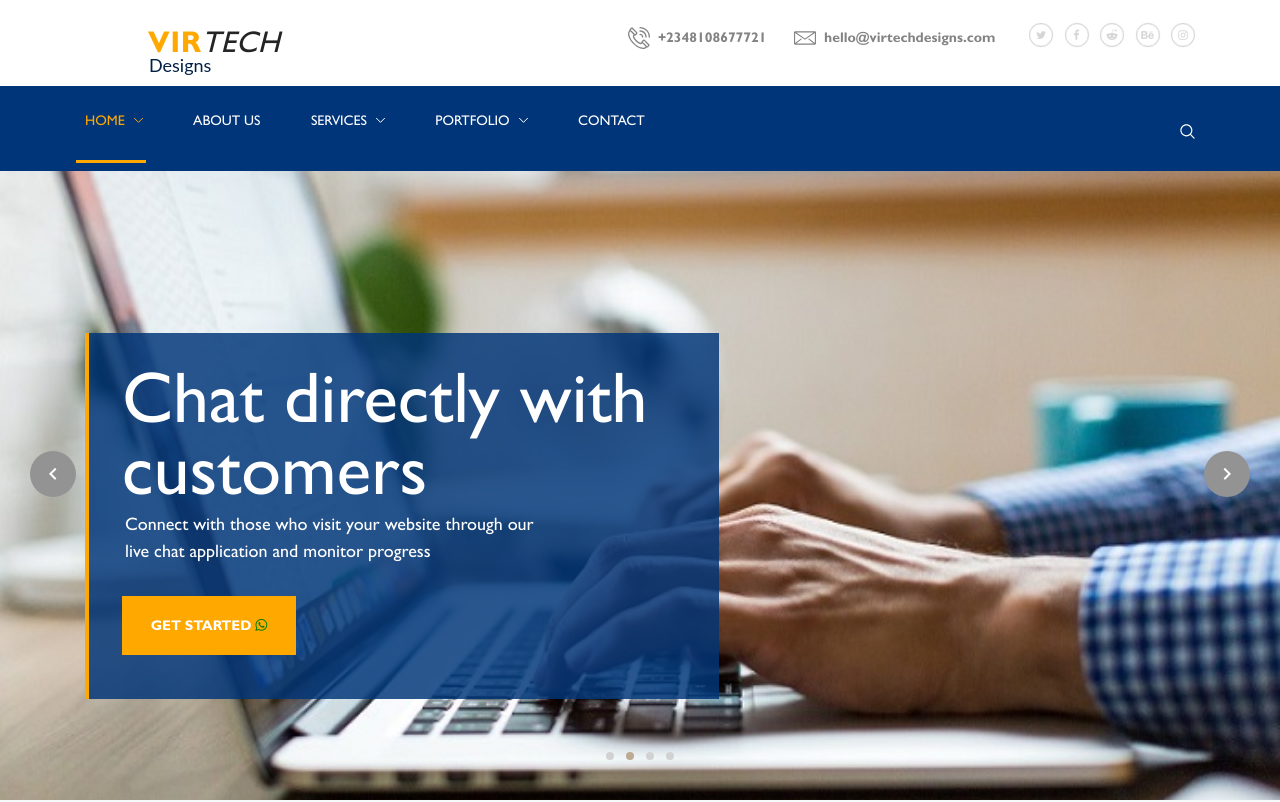
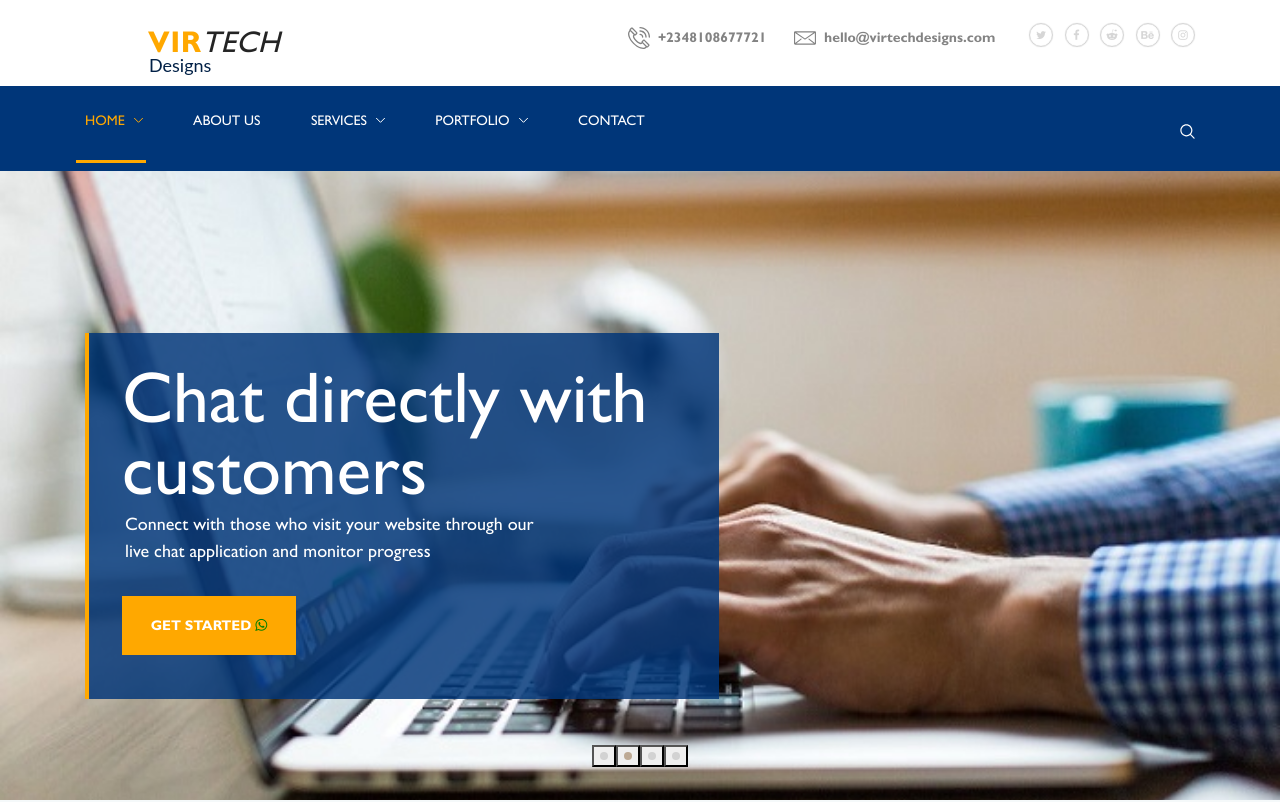
Before and after one commit to Ibikunleshuaib/VIRTECH, a plain HTML site: page Frontend/index.html in a window 1280 px wide. Shown: the top 802 px of the page. Drawn offline with nearby package versions, Linux system fonts and the light colour scheme.

Commit message:
Fixed the problm of being able to scroll on home slider

```diff
--- a/Frontend/index.html
+++ b/Frontend/index.html
@@ -17,10 +17,6 @@
 <link rel="stylesheet" type="text/css" href="styles/services_responsive.css">
 
 <!-- CSS ADDED FOR PARALLAX SECTION AND TESTIMONIAL SECTION-->
-
-    <link rel="stylesheet" href="css/animate.css">
-    <link rel="stylesheet" href="css/owl.carousel.min.css">
-
     <link rel="stylesheet" href="css/bootstrap-datepicker.css">
     <link rel="stylesheet" href="css/bootstrap.min.css">
     <link rel="stylesheet" href="css/jquery.timepicker.css">
@@ -127,8 +123,6 @@ s0.parentNode.insertBefore(s1,s0);
 
 			</div>
 
-			<div class="home_slider_nav home_slider_prev d-flex flex-column align-items-center justify-content-center"><img src="images/arrow_l.png" alt=""></div>
-			<div class="home_slider_nav home_slider_next d-flex flex-column align-items-center justify-content-center"><img src="images/arrow_r.png" alt=""></div>
 
 		</div>
 
@@ -901,6 +895,7 @@ s0.parentNode.insertBefore(s1,s0);
 
 </script>
 <script src="js/jquery-3.2.1.min.js"></script>
+
 <script src="styles/bootstrap4/popper.js"></script>
 <script src="styles/bootstrap4/bootstrap.min.js"></script>
 <script src="plugins/OwlCarousel2-2.2.1/owl.carousel.js"></script>
@@ -914,7 +909,7 @@ s0.parentNode.insertBefore(s1,s0);
 
 
 
-	<script src="js2/jquery-3.3.1.min.js"></script>
+
     <script src="js2/jquery-migrate-3.0.1.min.js"></script>
     <script src="js2/popper.min.js"></script>
     <script src="js2/bootstrap.min.js"></script>
@@ -937,7 +932,7 @@ s0.parentNode.insertBefore(s1,s0);
 <script src="plugins/scrollmagic/ScrollMagic.min.js"></script>
 <script src="plugins/greensock/animation.gsap.min.js"></script>
 <script src="plugins/greensock/ScrollToPlugin.min.js"></script>
-<script src="plugins/OwlCarousel2-2.2.1/owl.carousel.js"></script>
+
 <script src="plugins/easing/easing.js"></script>
 <script src="plugins/parallax-js-master/parallax.min.js"></script>
 <script src="js/about_custom.js"></script>
--- a/Frontend/js/financial_custom.js
+++ b/Frontend/js/financial_custom.js
@@ -29,7 +29,9 @@ $(document).ready(function()
 
 		$('#services2').click(function() {
 			$('html, body').animate({scrollTop: $('#mains-tab').offset().top}, 1000);
+			$('.menu').fadeOut(100);
 		});
+
 
 		$('#portfolio').click(function() {
 			$('html, body').animate({scrollTop: $('.news').offset().top}, 1000);
@@ -37,6 +39,7 @@ $(document).ready(function()
 
 		$('#portfolio2').click(function() {
 			$('html, body').animate({scrollTop: $('.news').offset().top}, 1000);
+			$('.menu').fadeOut(100);
 		});
 		$('#subscribe1').click(function() {
 			$('html, body').animate({scrollTop: $('#subscribe').offset().top}, 1000);
```
